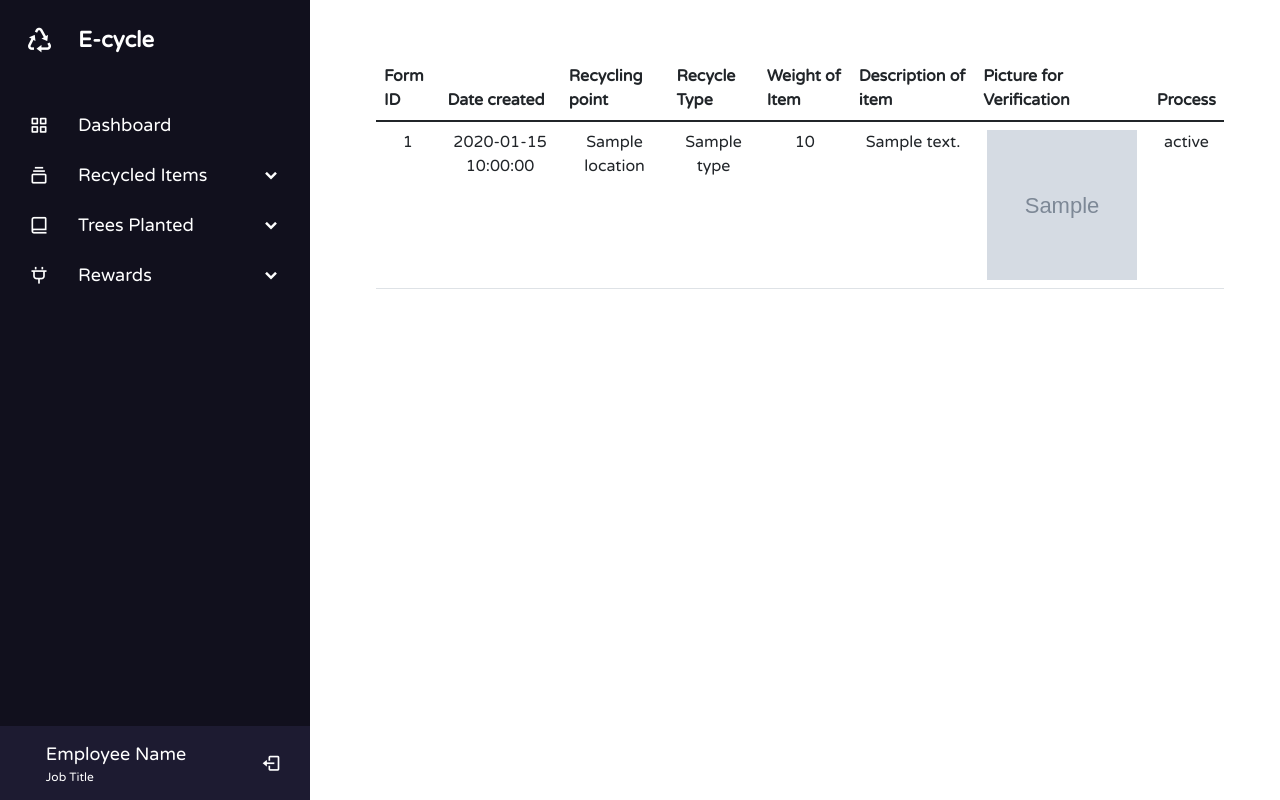
After one commit to waileng09/HackathonTeam9, a Flask app: template templates/staff page/staff_view_item.html in a window 1280 px wide. The commit adds this page. Run offline with Flask 2, Linux system fonts and the light colour scheme; the template is opened without the code that fills it: most values are stand-ins (such as "Sample title", 1, 10 or a date in 2020); grey boxes marked "Sample" are stand-in pictures; some libraries are stand-ins or nearby versions.

Commit message:
added  recycling page

```diff
--- a/__init__.py
+++ b/__init__.py
@@ -31,19 +31,8 @@ def customer_home():
 
 # start recycling page
 @app.get("/recycling_page")
-def page_home(request: Request):
-    db = shelve.open(db_recycle, "c")
-    try:
-        recycling_dict = db["Recycling_database"]
-    except:
-        print("Error in retrieving records from recycling.db .")
-
-    notes = dict(db)  # Retrieval of all the notes
-
-    db.close()
-    return templates.TemplateResponse(
-        "customer page/home.html", {"request": request, "title": "Home", "notes": notes}
-    )
+def recycling_page():
+    return render_template('customer page/recycling_page.html')
 
 
 # recycling form page
@@ -67,7 +56,7 @@ def create_form():
                                 "description": request.form['description'],
                                 "profile_img": image_1,
                                 "date_created": datetime.now().strftime("%d/%m/%Y %H:%M:%S"),
-
+                                "status": "Process"
                                 }
         db["Recycling_database"] = recycling_dict
         db.close()
@@ -78,8 +67,7 @@ def create_form():
 
 @app.route('/recycling_thank_page')
 def recycling_thank_page():
-    return render_template('customer page/recycling_thank_page.html', count=len(records_list),
-                           records_list=records_list)
+    return render_template('customer page/recycling_thank_page.html')
 
 
 # View record page ( for customer and both also can work)
@@ -118,6 +106,25 @@ def staff_dashboard():
     return render_template('staff page/staff_dashboard.html')
 
 
+# staff view application
+@app.route('/staff_view')
+def staff_view():
+    recycling_dict = {}
+    try:
+        db = shelve.open(db_recycle, "r")
+        recycling_dict = db["Recycling_database"]
+    except:
+        db = shelve.open(db_recycle, "n")
+    db.close()
+    records_list = []
+
+    for item in recycling_dict:
+        product = recycling_dict.get(item)
+        records_list.append(product)
+    return render_template('staff page/staff_view_item.html', records_list=records_list)
+
+
+
 # staff manage application
 @app.route('/staff_manage')
 def staff_manage():
@@ -134,6 +141,26 @@ def staff_manage():
         product = recycling_dict.get(item)
         records_list.append(product)
     return render_template('staff page/staff_manage_item.html', records_list=records_list)
+
+
+@app.route('/application_approved/<id>', methods=['GET', 'POST'])
+def application_approved(id):
+    if request.method == "POST":
+        recycling_dict = {}
+        try:
+            db = shelve.open(db_recycle, "w")
+            recycling_dict = db["Recycling_database"]
+        except:
+            db = shelve.open(db_recycle, "n")
+        db.close()
+        print(id)
+        key = recycling_dict.get(id)
+        key["status"] = "Approved"
+        for item in recycling_dict:
+            product = recycling_dict.get(item)
+            print(product)
+
+    return redirect(url_for('staff_view'))
 
 
 # Tree page
--- a/templates/staff page/staff_navbar.html
+++ b/templates/staff page/staff_navbar.html
@@ -36,7 +36,7 @@
         </div>
         <ul class="sub-menu">
           <li><a class="link_name" href="#">Recycled Items</a></li>
-          <li><a href="#">View Recycled Items</a></li>
+          <li><a href="/staff_view">View Recycled Items</a></li>
           <li><a href="/staff_manage">Manage Recycled Items</a></li>
         </ul>
       </li>
--- /dev/null
+++ b/templates/staff page/staff_view_item.html
@@ -0,0 +1,65 @@
+<!DOCTYPE html>
+<html lang="en">
+<head>
+    <meta charset="UTF-8">
+    <title>{% block title %}{% endblock %}</title>
+    {% block head %}
+    <!-- Bootstrap 5.1.2 CSS -->
+    <link href="https://cdn.jsdelivr.net/npm/bootstrap@5.1.3/dist/css/bootstrap.min.css" rel="stylesheet" integrity="sha384-1BmE4kWBq78iYhFldvKuhfTAU6auU8tT94WrHftjDbrCEXSU1oBoqyl2QvZ6jIW3" crossorigin="anonymous">
+    {% endblock %}
+</head>
+<body >
+    {% block navbar %}
+        {% include 'staff page/staff_navbar.html' %}
+    {% endblock %}
+
+    <div class="" style="margin-left:25%;">
+        {% block content %}
+
+<div class="container p-2" >
+    <div class="m-5">
+  <table class="table">
+            <thead>
+            <tr>
+                <th>Form ID</th>
+                <th>Date created</th>
+                <th>Recycling point</th>
+                <th>Recycle Type</th>
+                <th>Weight of Item</th>
+                <th>Description of item</th>
+                <th>Picture for Verification</th>
+                <th>Process</th>
+            </tr>
+            </thead>
+            <tbody>
+            {% for item in records_list %}
+            <tr style="text-align: center;">
+                <td>{{ item["id"] }}</td>
+                <td>{{ item["date_created"] }}</td>
+                <td>{{ item["location"] }}</td>
+                <td>{{ item["type"] }}</td>
+                <td>{{item["weight"] }}</td>
+                <td>{{ item["description"] }}</td>
+                <td><img alt="{{item ['profile_img'] }}" src="{{url_for('static',filename='img/upload_img/'+ item ['profile_img'])}}"
+                     width="150px" height="150px"></td>
+                <td>{{ item["status"] }}</td>
+            </tr>
+            {% endfor %}
+            </tbody>
+        </table>
+    </div>
+    </div>
+        {% endblock %}
+    </div>
+
+    {% block scripts %}
+    <!-- Popper 2.10.2, Bootstrap 5.1.2 JavaScript -->
+    <script crossorigin="anonymous"
+            integrity="sha384-7+zCNj/IqJ95wo16oMtfsKbZ9ccEh31eOz1HGyDuCQ6wgnyJNSYdrPa03rtR1zdB"
+            src="https://cdn.jsdelivr.net/npm/@popperjs/core@2.10.2/dist/umd/popper.min.js"></script>
+    <script crossorigin="anonymous"
+            integrity="sha384-PsUw7Xwds7x08Ew3exXhqzbhuEYmA2xnwc8BuD6SEr+UmEHlX8/MCltYEodzWA4u"
+            src="https://cdn.jsdelivr.net/npm/bootstrap@5.1.2/dist/js/bootstrap.min.js"></script>
+    {% endblock %}
+</body>
+</html>
```
Also changed, not shown: templates/customer page/recycling_record.html (+2 -7 lines), templates/staff page/staff_manage_item.html (+15 -13 lines).
